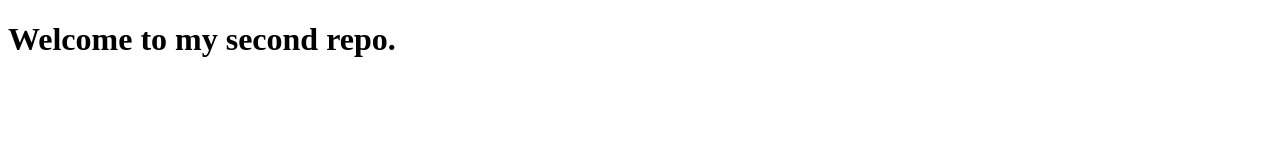
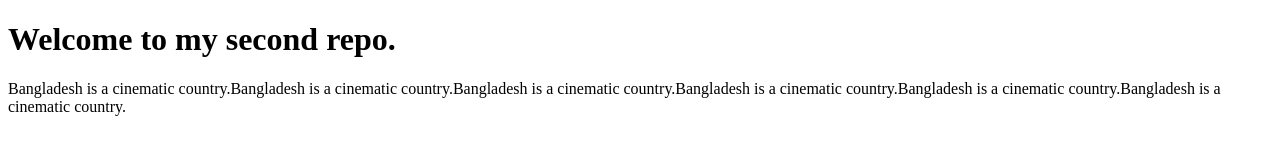
Before and after one commit to mojammel43/my-second-repo, a plain HTML site: page index.html in a window 1280 px wide. Drawn offline with Linux system fonts and the light colour scheme.

Commit message:
paragraph added.

```diff
--- a/index.html
+++ b/index.html
@@ -9,5 +9,6 @@
 </head>
 <body>
     <h1>Welcome to my second repo.</h1>
+    <p>Bangladesh is a cinematic country.Bangladesh is a cinematic country.Bangladesh is a cinematic country.Bangladesh is a cinematic country.Bangladesh is a cinematic country.Bangladesh is a cinematic country.</p>
 </body>
 </html>
```
